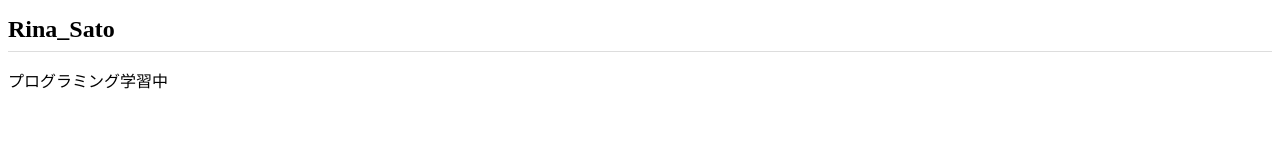
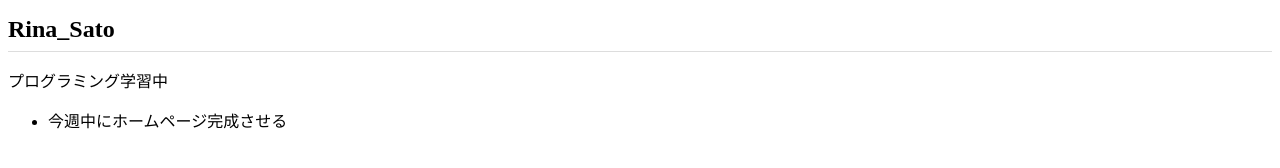
Before and after one commit to Rina-8/Rina-8.github.io, a plain HTML site: page index.html in a window 1280 px wide. Drawn offline with Linux system fonts and the light colour scheme.

Commit message:
list add

```diff
--- a/index.html
+++ b/index.html
@@ -8,5 +8,8 @@
   <body>
     <h1>Rina_Sato</h1>
     <p>プログラミング学習中</p>
+    <ul>
+      <li>今週中にホームページ完成させる</li>
+    </ul>
   </body>
 </html>
```
